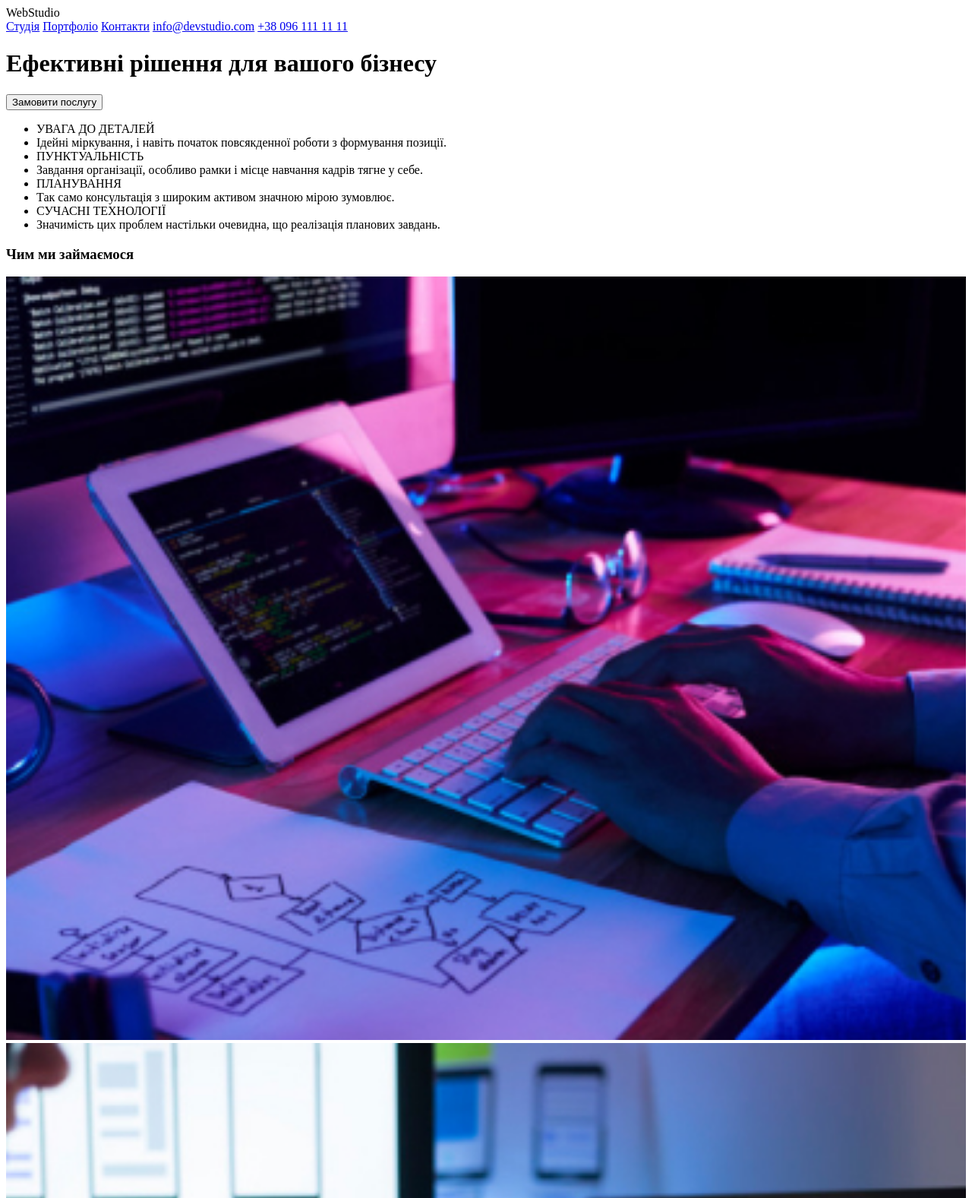
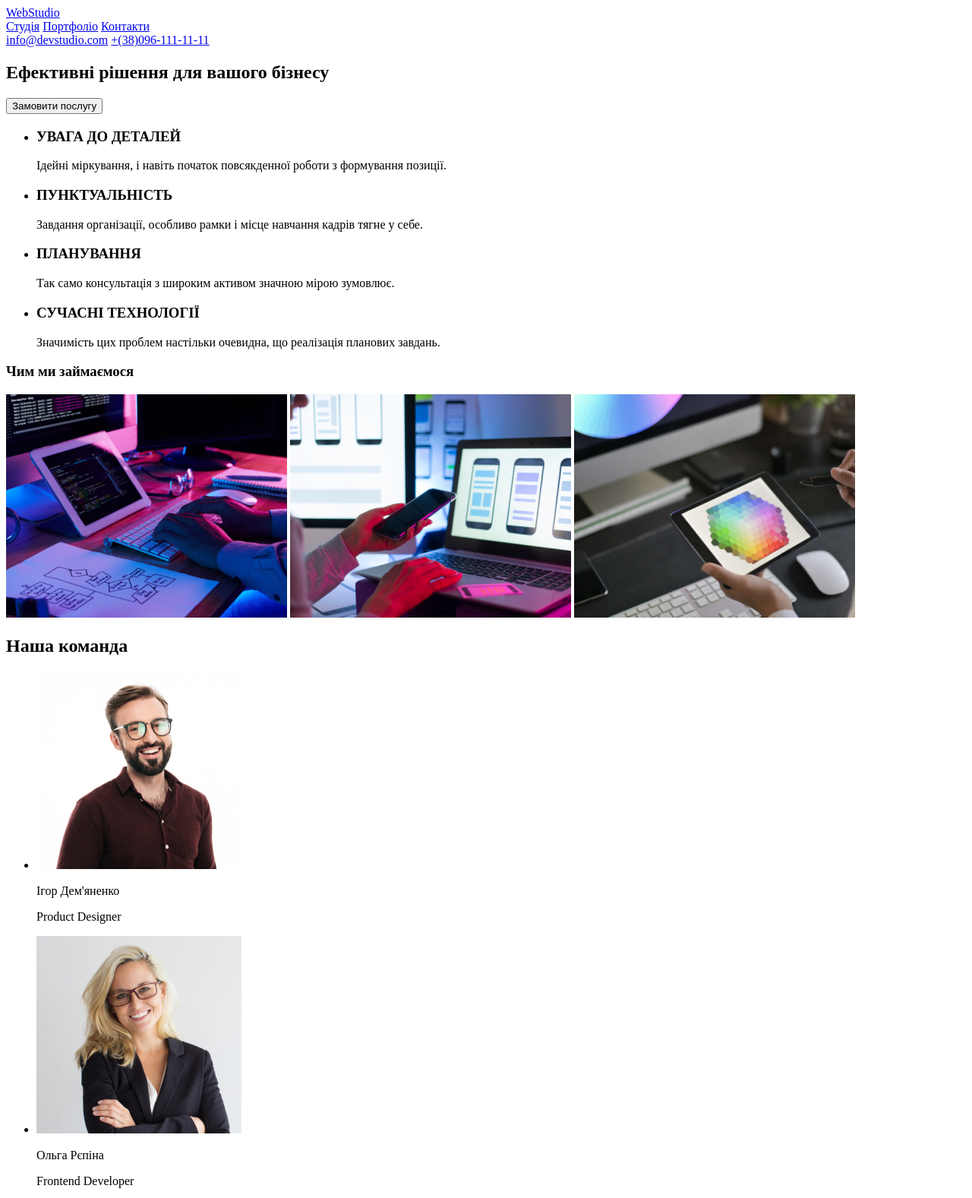
Before and after one commit to Insurgentko/Zaitsev-Olexandr-IPZs-11, a plain HTML site: page index.html in a window 1280 px wide. Shown: the top 1577 px of the page at 76% size. Drawn offline with Linux system fonts and the light colour scheme.

Commit message:
Fix requested changes

```diff
--- a/index.html
+++ b/index.html
@@ -1,71 +1,128 @@
 <!DOCTYPE html>
 <html lang="en">
   <head>
-    <meta charset="UTF-8">
+    <meta charset="UTF-8" />
     <title>lab-1</title>
   </head>
 
   <body>
-    <header>WebStudio
+    <header>
+      <a href="index.html">WebStudio</a>
       <nav>
         <a href="#">Студія</a>
         <a href="#">Портфоліо</a>
         <a href="#">Контакти</a>
-            <a href="#">info@devstudio.com</a>
-            <a href="#">+38 096 111 11 11</a>
       </nav>
+      <a href="mailto:info@devstudio.com">info@devstudio.com</a>
+      <a href="tel:+380961111111">+(38)096-111-11-11</a>
     </header>
     <main>
+      <section>
         <h1>Ефективні рішення для вашого бізнесу</h1>
         <button type="button">Замовити послугу</button>
+      </section>
 
-        <ul>
-            <li>УВАГА ДО ДЕТАЛЕЙ</li>
-            <li>Ідейні міркування, і навіть початок повсякденної роботи з формування позиції.</li>
-            <li>ПУНКТУАЛЬНІСТЬ</li>
-            <li>Завдання організації, особливо рамки і місце навчання кадрів тягне у себе.</li>
-            <li>ПЛАНУВАННЯ</li>
-            <li>Так само консультація з широким активом значною мірою зумовлює.</li>
-            <li>СУЧАСНІ ТЕХНОЛОГІЇ</li>
-            <li>Значимість цих проблем настільки очевидна, що реалізація планових завдань.</li>
-        </ul>
-
-        <h3>Чим ми займаємося</h3>
-        <img style="width: 100%; height: 100%" src="images/coding.jpg" alt="Фото написання коду"/>
-        <img style="width: 100%; height: 100%" src="images/adaptive.jpg" alt="Фото адаптивної розробки"/>
-        <img style="width: 100%; height: 100%" src="images/desing.jpg" alt="Фото розробки дизайну"/>
-
-        <h3>Наша команда</h3>
+      <section>
         <ul>
           <li>
-                <img style="width: 100%; height: 100%" src="images/igor.jpg" alt="Фото робітника команди"/>
+            <h3>УВАГА ДО ДЕТАЛЕЙ</h3>
+            <p>
+              Ідейні міркування, і навіть початок повсякденної роботи з
+              формування позиції.
+            </p>
+          </li>
+          <li>
+            <h3>ПУНКТУАЛЬНІСТЬ</h3>
+            <p>
+              Завдання організації, особливо рамки і місце навчання кадрів тягне
+              у себе.
+            </p>
+          </li>
+          <li>
+            <h3>ПЛАНУВАННЯ</h3>
+            <p>
+              Так само консультація з широким активом значною мірою зумовлює.
+            </p>
+          </li>
+          <li>
+            <h3>СУЧАСНІ ТЕХНОЛОГІЇ</h3>
+            <p>
+              Значимість цих проблем настільки очевидна, що реалізація планових
+              завдань.
+            </p>
+          </li>
+        </ul>
+      </section>
+
+      <section>
+        <h3>Чим ми займаємося</h3>
+        <img
+          style="width: 370px; height: 294px"
+          src="images/coding.jpg"
+          alt="Фото написання коду"
+        />
+        <img
+          style="width: 370px; height: 294px"
+          src="images/adaptive.jpg"
+          alt="Фото адаптивної розробки"
+        />
+        <img
+          style="width: 370px; height: 294px"
+          src="images/desing.jpg"
+          alt="Фото розробки дизайну"
+        />
+      </section>
+
+      <section>
+        <h2>Наша команда</h2>
+        <ul>
+          <li>
+            <img
+              style="width: 270px; height: 260px"
+              src="images/igor.jpg"
+              alt="Фото Ігора Дєм'янко"
+            />
             <p>Ігор Дем'яненко</p>
             <p>Product Designer</p>
           </li>
           <li>
-                <img style="width: 100%; height: 100%" src="images/olga.jpg" alt="Фото робітника команди"/>
+            <img
+              style="width: 270px; height: 260px"
+              src="images/olga.jpg"
+              alt="Фото Ольги Рєпіної"
+            />
             <p>Ольга Рєпіна</p>
             <p>Frontend Developer</p>
           </li>
           <li>
-                <img style="width: 100%; height: 100%" src="images/kolya.jpg" alt="Фото робітника команди"/>
+            <img
+              style="width: 270px; height: 260px"
+              src="images/kolya.jpg"
+              alt="Фото Миколи Тарасова"
+            />
             <p>Микола Тарасов</p>
             <p>Marketing</p>
           </li>
           <li>
-                <img style="width: 100%; height: 100%" src="images/misha.jpg" alt="Фото робітника команди"/>
+            <img
+              style="width: 270px; height: 260px"
+              src="images/misha.jpg"
+              alt="Фото Михайло Єрмакова"
+            />
             <p>Михайло Єрмаков</p>
             <p>UI Designer</p>
           </li>
         </ul>
-
+      </section>
     </main>
 
     <footer>
-        <h3>WebStudio</h3>
-        <address>м.Київ пр-т Лесі Українки, 26</address>
-        <address>info@devstudio.com</address>
-        <address>+38 096 111 11 11</address>
+      <adress>
+        <a href="index.html">WebStudio</a>
+        <p>м.Київ пр-т Лесі Українки, 26</p>
+        <a href="mailto:info@devstudio.com">info@devstudio.com</a>
+        <a href="tel:+380961111111">+(38)096-111-11-11</a>
+      </adress>
     </footer>
   </body>
 </html>
```
Lines whose indentation alone changed are shown as unchanged.
